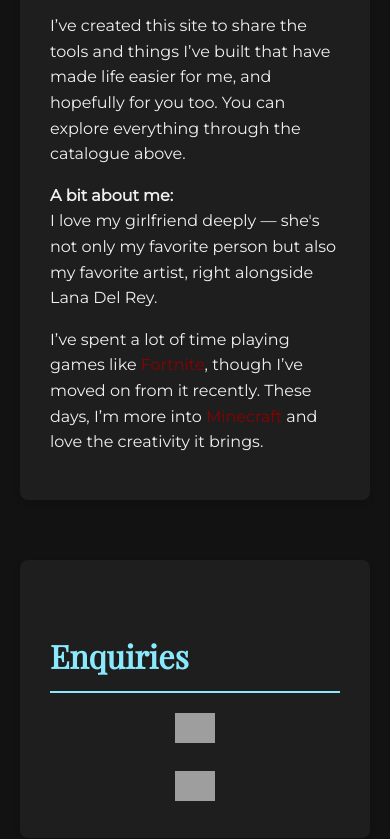
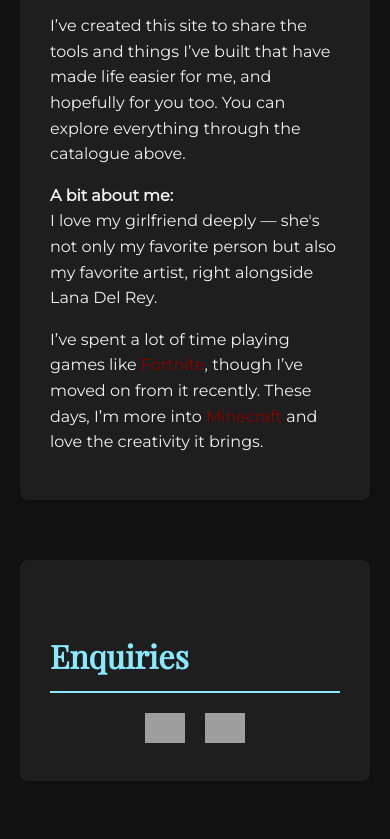
Before and after one commit to drew-codes-things/onlydrew.xyz, a plain HTML site: page index.html in a window 390 px wide. Shown: the part 983-1822 px from the top of the page. Drawn offline with nearby package versions, Linux system fonts and the light colour scheme; no server answers; grey boxes are pictures that could not be loaded; files whose address does not match are found by name; a web font is replaced by a local one.

Commit message:
equal boxes + cent

```diff
--- a/Assets/style.css
+++ b/Assets/style.css
@@ -67,6 +67,13 @@ h2 {
     box-shadow: 0 4px 6px rgba(0, 0, 0, 0.1);
 }
 
+.layout {
+    display: grid;
+    grid-template-columns: 1fr 2fr 1fr;
+    gap: 30px;
+    align-items: start;
+}
+
 .social-links {
     display: flex;
     flex-direction: column;
@@ -121,12 +128,6 @@ p {
     transform: translateY(-3px);
 }
 
-.layout {
-    display: grid;
-    grid-template-columns: 1.5fr 3fr 1.5fr;
-    gap: 30px;
-}
-
 ul {
     padding-left: 20px;
 }
@@ -140,4 +141,9 @@ ul li {
     .layout {
         grid-template-columns: 1fr;
     }
+
+    .social-links {
+        flex-direction: row;
+        justify-content: center;
+    }
 }
```
